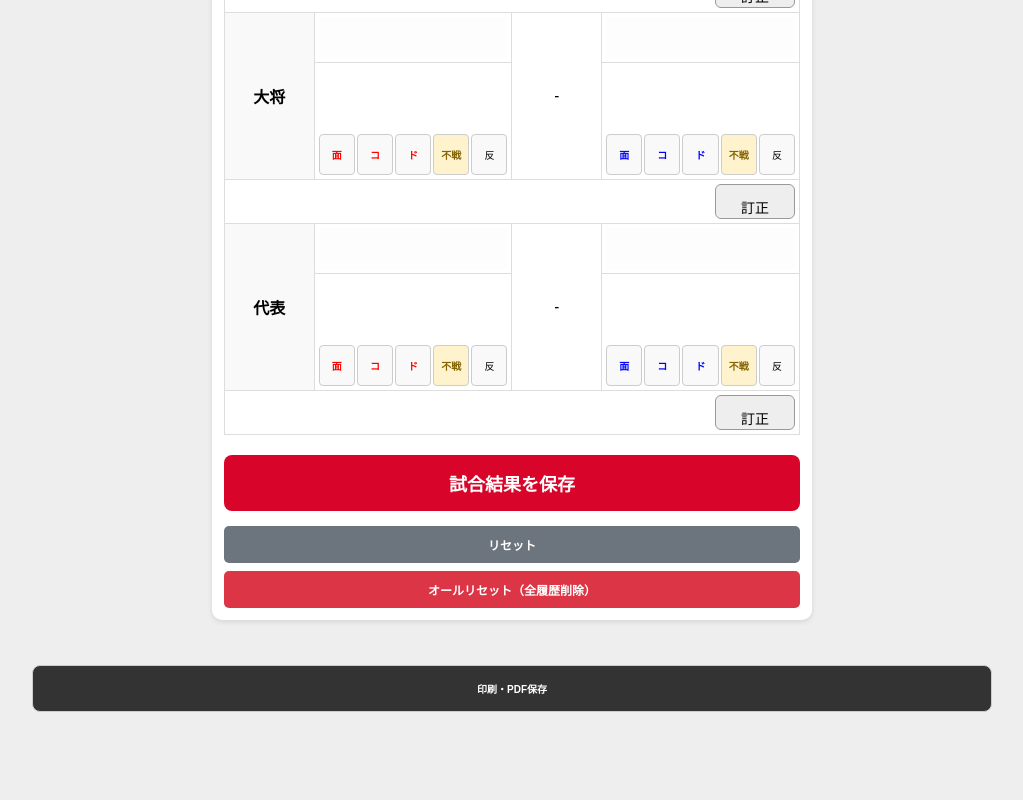
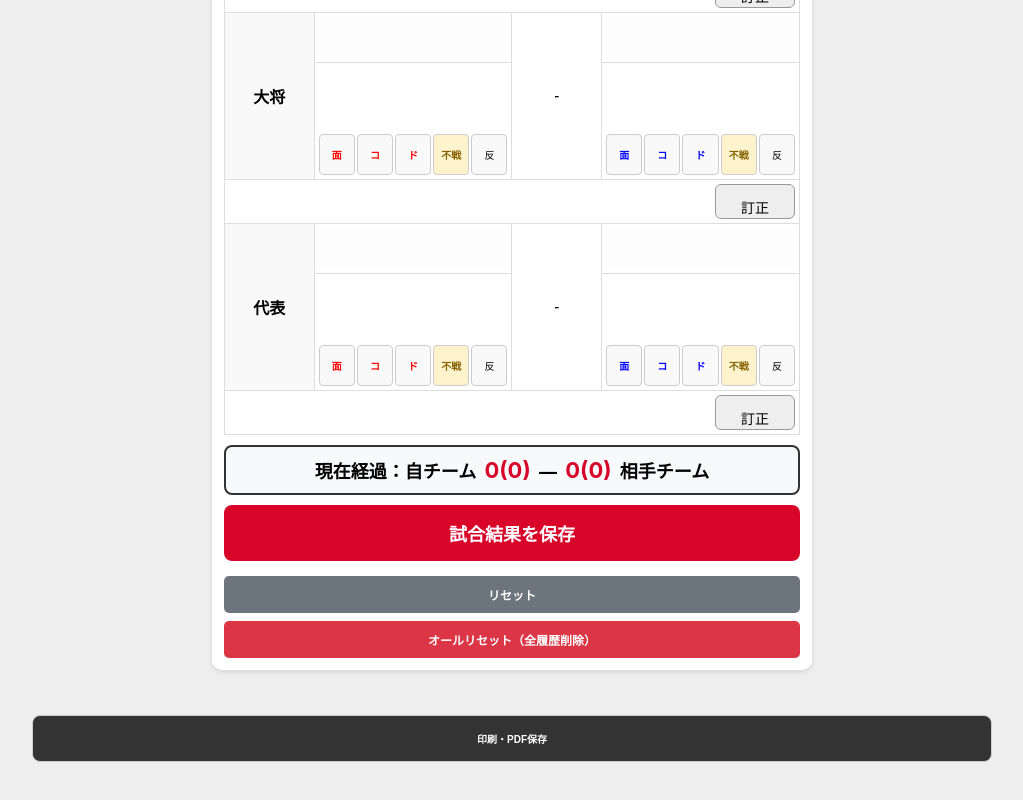
Before and after one commit to katsukiyan-web/kyankyan.github.io, a plain HTML site: page index.html in a window 1280 px wide. Shown: the part 1033-1833 px from the top of the page, without its empty margins (128-1151 px from the left). Before the commit the page ends 1785 px from the top, so only its background shows below. Drawn offline with Linux system fonts and the light colour scheme.

Commit message:
Update index.html

```diff
--- a/index.html
+++ b/index.html
@@ -3,7 +3,7 @@
 <head>
     <meta charset="UTF-8">
     <meta name="viewport" content="width=device-width, initial-scale=1.0, user-scalable=no">
-    <title>剣道スコア（個人成績集計付）</title>
+    <title>剣道スコア（リアルタイム合計表示付）</title>
     <style>
         body { font-family: -apple-system, BlinkMacSystemFont, "Segoe UI", Roboto, Helvetica, Arial, sans-serif; background: #eee; margin: 0; padding: 10px; }
         .no-print-container { max-width: 600px; margin: 0 auto; }
@@ -30,6 +30,24 @@
         .pts-display { font-size: 20px; font-weight: bold; min-height: 50px; display: flex; flex-direction: column; align-items: center; justify-content: center; gap: 2px; }
         .hansoku-display { color: #555; font-size: 12px; min-height: 14px; }
         .circle-pt { border: 2px solid currentColor; border-radius: 50%; width: 1.2em; height: 1.2em; display: inline-block; line-height: 1.2em; text-align: center; flex-shrink: 0; }
+
+        /* 入力中リアルタイムスコア表示バナー */
+        .live-score-banner {
+            background: #f8f9fa;
+            border: 2px solid #333;
+            border-radius: 8px;
+            padding: 10px;
+            margin-top: 10px;
+            text-align: center;
+            font-size: 18px;
+            font-weight: bold;
+            color: #000;
+        }
+        .live-score-val {
+            font-size: 22px;
+            color: #d90429;
+            margin: 0 4px;
+        }
 
         .btn-main { background: #d90429; color: white; padding: 15px; font-size: 18px; font-weight: bold; width: 100%; border: none; border-radius: 8px; margin-top: 10px; }
         .btn-all-clear { background: #6c757d; color: white; padding: 10px; font-size: 12px; border: none; border-radius: 5px; font-weight: bold; width: 100%; margin-top: 15px; }
@@ -74,7 +92,6 @@
         .edit-btn { background: #4caf50; color: white; border: none; border-radius: 6px; padding: 8px 16px; font-size: 12px; font-weight: bold; cursor: pointer; }
         .del-btn { background: #f44336; color: white; border: none; border-radius: 6px; padding: 8px 16px; font-size: 12px; font-weight: bold; cursor: pointer; }
 
-        /* 個人成績エリアのスタイル */
         .stats-box { background: white; border: 2.5px solid #000; margin-top: 40px; margin-bottom: 20px; overflow: hidden; }
         .stats-title { background: #333; color: white; padding: 10px 15px; font-size: 18px; font-weight: bold; }
         .stats-table { width: 100%; border-collapse: collapse; text-align: center; font-size: 13px; }
@@ -114,6 +131,14 @@
             </thead>
             <tbody id="input-body"></tbody>
         </table>
+
+        <!-- 現在入力中のスコアをリアルタイム表示するエリア -->
+        <div id="live-score" class="live-score-banner">
+            現在経過：<span id="live-teamA">自チーム</span>
+            <span id="live-valA" class="live-score-val">0(0)</span> ―
+            <span id="live-valB" class="live-score-val">0(0)</span>
+            <span id="live-teamB">相手チーム</span>
+        </div>
 
         <button class="btn-main" onclick="saveMatch()">試合結果を保存</button>
         <button class="btn-all-clear" onclick="clearMatchInfoOnly()">リセット</button>
@@ -173,6 +198,7 @@
     function tempSave() {
         const data = { currentMode, comp: document.getElementById('comp').value, match: document.getElementById('match').value, teamA: document.getElementById('teamA').value, teamB: document.getElementById('teamB').value, playerNames, matchData };
         localStorage.setItem('kendo_v12_temp', JSON.stringify(data));
+        updateLiveScore();
     }
 
     function loadData() {
@@ -231,6 +257,26 @@
             </tr>
             <tr class="no-print"><td colspan="4" style="text-align:right;"><button class="undo-btn" onclick="undo(${i})">訂正</button></td></tr>
         `).join('');
+        updateLiveScore();
+    }
+
+    // リアルタイムスコア（現在進行中の勝ち数・取得本数）の動的更新
+    function updateLiveScore() {
+        let wA = 0, wB = 0, pA = 0, pB = 0;
+        matchData.forEach(d => {
+            if (d.sA.length > d.sB.length) wA++;
+            else if (d.sB.length > d.sA.length) wB++;
+            pA += d.sA.length;
+            pB += d.sB.length;
+        });
+
+        const teamA = document.getElementById('teamA').value || "自チーム";
+        const teamB = document.getElementById('teamB').value || "相手チーム";
+
+        document.getElementById('live-teamA').textContent = teamA;
+        document.getElementById('live-teamB').textContent = teamB;
+        document.getElementById('live-valA').textContent = `${wA}(${pA})`;
+        document.getElementById('live-valB').textContent = `${wB}(${pB})`;
     }
 
     function getResLabel(sA, sB, isDaihyo) {
@@ -338,7 +384,6 @@
         updatePlayerStats();
     }
 
-    // 自チーム個人成績の集計処理
     function updatePlayerStats() {
         if (matchHistory.length === 0) {
             document.getElementById('stats-area').innerHTML = '';
@@ -350,7 +395,7 @@
         matchHistory.forEach(m => {
             m.results.forEach((r) => {
                 const name = (r.nA || "").trim();
-                if (!name) return; // 名前が未入力の場合は集計から除外
+                if (!name) return;
 
                 if (!stats[name]) {
                     stats[name] = {
@@ -363,7 +408,6 @@
                 const sA = r.sA || [];
                 const sB = r.sB || [];
 
-                // 不戦勝などの特殊処理（□）を除外して技を集計
                 sA.forEach(p => {
                     if (['メ', 'コ', 'ド', '反'].includes(p)) {
                         stats[name].get[p]++;
@@ -377,7 +421,6 @@
                     }
                 });
 
-                // 勝敗判定（不戦も含む）
                 if (sA.length > 0 || sB.length > 0 || (r.order && r.order.length > 0)) {
                     stats[name].matches++;
                     if (sA.length > sB.length) stats[name].win++;
@@ -429,6 +472,8 @@
                     <td style="font-weight:bold; color:#d90429;">${winRate}</td>
                     <td>${st.get['メ']}</td><td>${st.get['コ']}</td><td>${st.get['ド']}</td><td>${st.get['反']}</td>
                     <td style="font-weight:bold;">${st.get.total}</td>
+                    <td>${st.lost['メ']}</td><td>${st.lost['コ']}</td><td>${d.lost ? d.lost['ド'] : st.lost['ド']}</td><td>${st.lost['反']}</td>
+                    <td style="font-weight:bold;">${st.get.total}</td>
                     <td>${st.lost['メ']}</td><td>${st.lost['コ']}</td><td>${st.lost['ド']}</td><td>${st.lost['反']}</td>
                     <td style="font-weight:bold; color:#555;">${st.lost.total}</td>
                 </tr>
```
